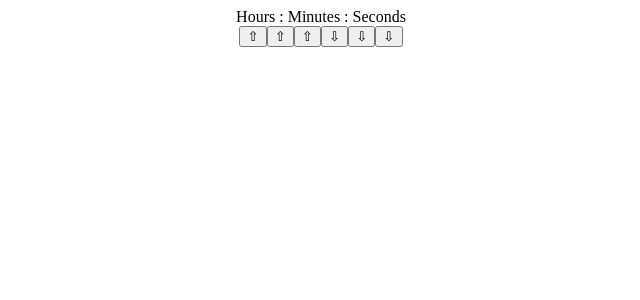
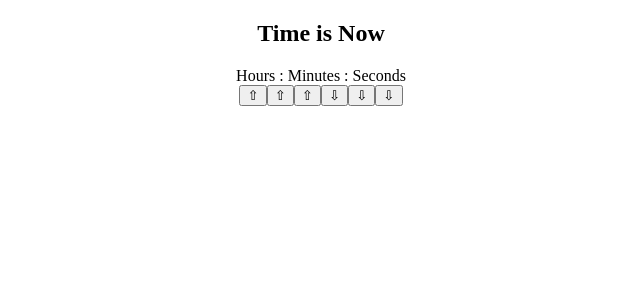
Before and after one commit to anderson-aristotle/countdown_timer, a React (Create React App) app: page / in a window 1280 px wide. Shown: the top 300 px of the page, without its empty margins (319-959 px from the left). Built offline with nearby package versions, Linux system fonts and the light colour scheme.

Commit message:
added the countdown component and fixed JSX syntax error, preventing import

```diff
--- a/src/App.js
+++ b/src/App.js
@@ -7,11 +7,10 @@ class App extends Component {
   render() {
     return (
       <div className="App">
-        <div className="Time Is Money"></div>
-        <div className="Timers">
-          <Stopwatch />
-          <Countdown />
-        </div>
+        <h2 className="timeIsMoney">Time is Now</h2>
+
+        <Stopwatch />
+        <Countdown />
       </div>
     );
   }
```
